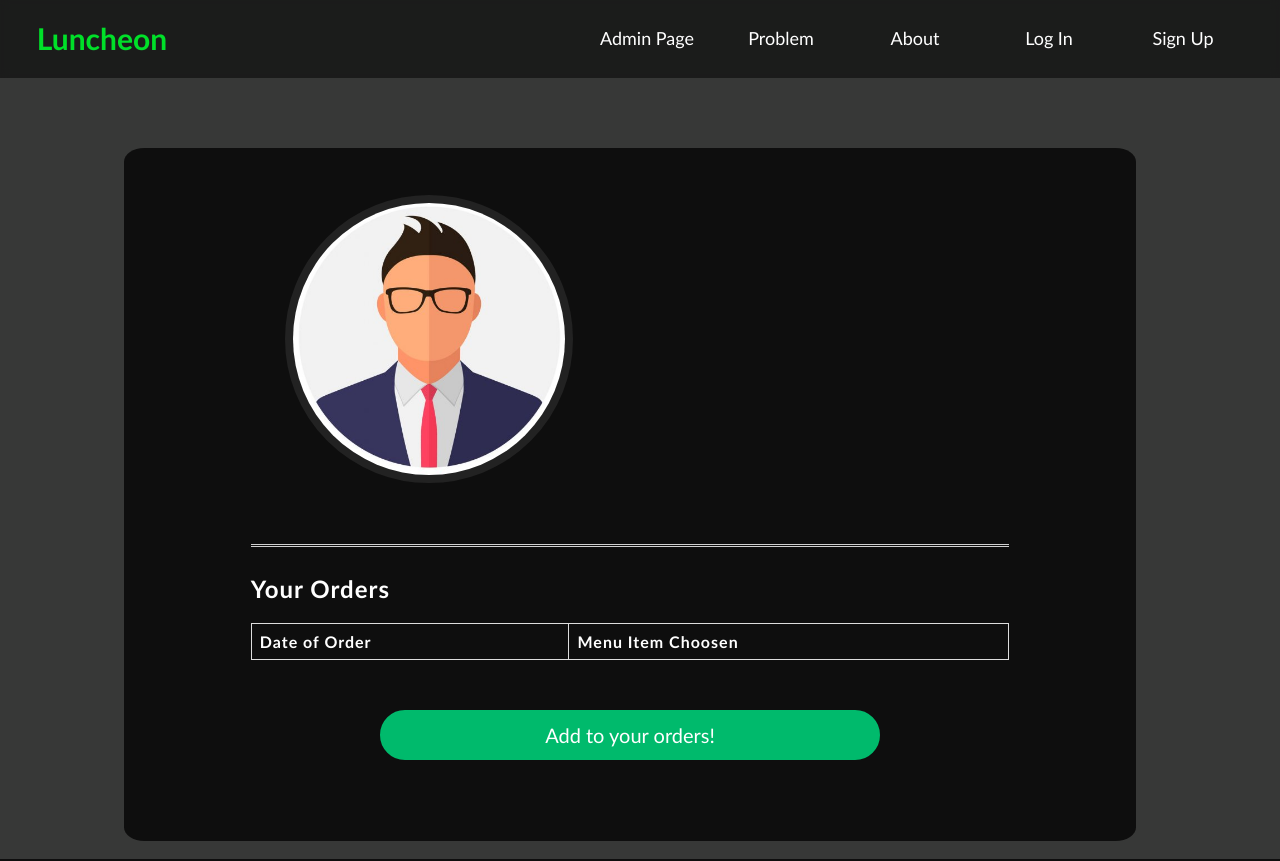
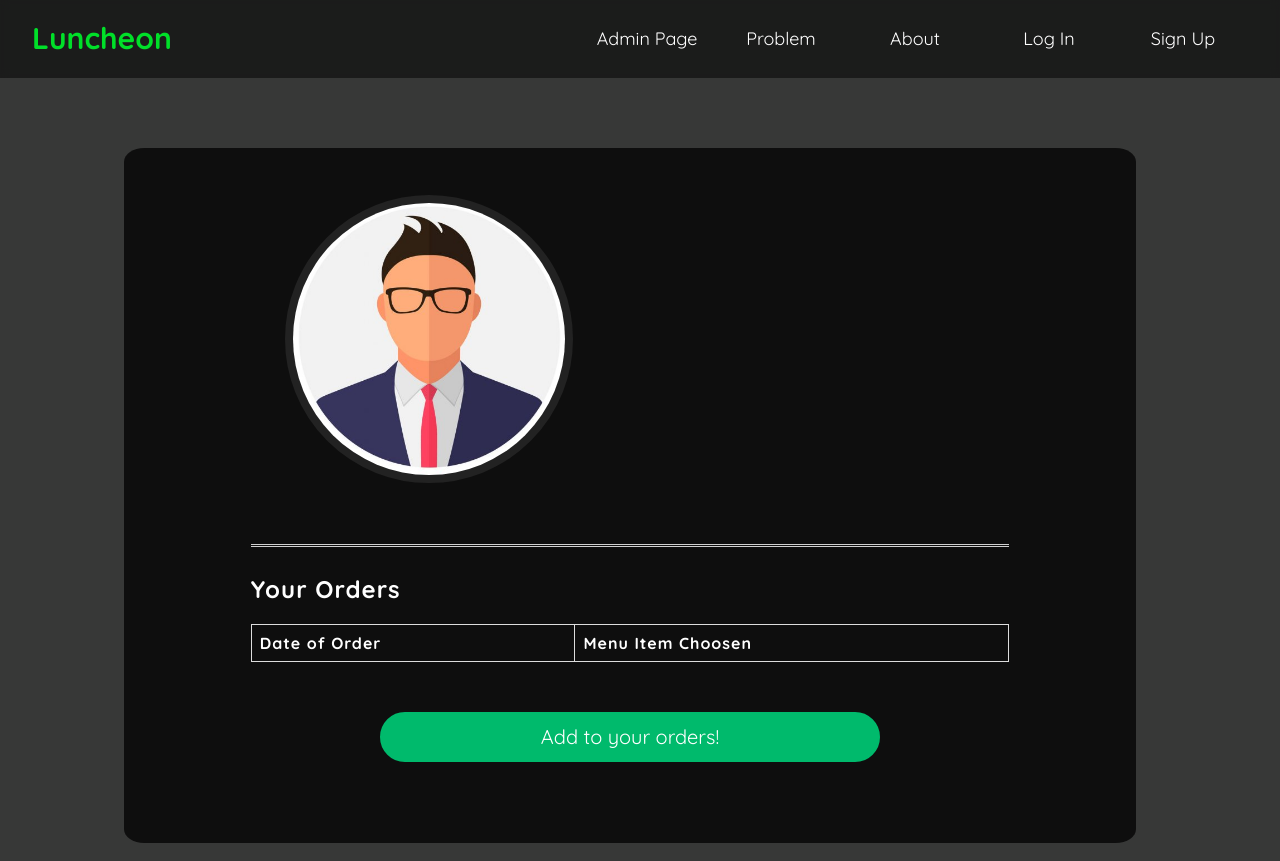
Before and after one commit to AtharvG-124/Atharv-Adrish-Chakshan-2, a PHP site: page /profile.php in a window 1280 px wide. Run offline with PHP 8.4, Linux system fonts and the light colour scheme; lists and menus that the app fills with data are empty.

Commit message:
FontChange

```diff
--- a/about.php
+++ b/about.php
@@ -8,7 +8,7 @@
     <title>About Us</title>
 
     <style>
-
+        @import url('https://fonts.googleapis.com/css2?family=Quicksand:wght@400;700&display=swap%27');
         body{
             display: flex;
             flex-direction: column;
--- a/css/caladmin.css
+++ b/css/caladmin.css
@@ -1,3 +1,4 @@
+@import url('https://fonts.googleapis.com/css2?family=Quicksand:wght@400;700&display=swap%27');
 body {
     background-size: cover;
     background: #373837;
@@ -12,7 +13,7 @@ body {
 
   .logo {
     cursor: pointer;
-    font-family: "Optima", sans-serif;
+    font-family: "Quicksand", sans-serif;
     color: green;
     padding-left: 20px;
     border: none;
@@ -44,7 +45,7 @@ body {
     color: white;
     float: right;
     padding-left: min(10px, 5%);
-    font-family: "Optima", sans-serif;
+    font-family: "Quicksand", sans-serif;
     font-size: calc(12px + 6px);
     margin-left: 10px;
     background: none;
--- a/css/profile.css
+++ b/css/profile.css
@@ -1,4 +1,4 @@
-
+@import url('https://fonts.googleapis.com/css2?family=Quicksand:wght@400;700&display=swap%27');
 body{
 
     background: url(Food_main_img.png) no-repeat;
@@ -12,13 +12,13 @@ body{
     color: #fff;
     flex-direction: column;
     letter-spacing: 1px;
-    font-family: "Optima", sans-serif;
+    font-family: "Quicksand", sans-serif;
 
 }
 
 .logo {
   cursor: pointer;
-  font-family: "Optima", sans-serif;
+  font-family: "Quicksand", sans-serif;
   color: green;
   height: 40px;
   width: 200px;
@@ -56,7 +56,7 @@ div {
   float: right;
   margin-left: 7px;
   margin-right: 7px;
-  font-family: "Optima", sans-serif;
+  font-family: "Quicksand", sans-serif;
   font-size: 18px;
   background: none;
   transition: background 0.5s ease-in-out;
@@ -129,7 +129,7 @@ h1 {
   white-space: nowrap;
   text-overflow: ellipsis;
   top: 24px;
-  font-family: "Optima", sans-serif;
+  font-family: "Quicksand", sans-serif;
   font-weight: bold;
   line-height: 100%;
   transform: translateY(-21px);
@@ -167,7 +167,7 @@ h1 {
   border-radius: 10px;
   border: none;
   z-index: 100;
-  font-family: "Optima", sans-serif;
+  font-family: "Quicksand", sans-serif;
   font-weight: bold;
   background-color: rgba(255, 255, 255, 0.2);
   text-overflow: ellipsis;
@@ -233,7 +233,7 @@ h1 {
   height: 50px;
   width: 100%;
   margin: 15px auto;
-  font-family: "Optima", sans-serif;
+  font-family: "Quicksand", sans-serif;
   font-weight: bold;
   border-radius: 100px;
   font-size: 14px;
@@ -312,7 +312,7 @@ h1 {
 }
 
 table {
-    font-family: "Optima", sans-serif;
+    font-family: "Quicksand", sans-serif;
     border-collapse: collapse;
     width: 100%;
   }
@@ -346,7 +346,7 @@ table {
     height: 50px;
     width: 500px;
     font-weight: 500;
-    font-family: "Optima", sans-serif;
+    font-family: "Quicksand", sans-serif;
     border-radius: 100px;
     font-size: 20px;
     margin-top: 30px;
--- a/index.php
+++ b/index.php
@@ -6,7 +6,9 @@
     <meta name="viewport" content="width=device-width, initial-scale=1.0">
     <link rel="stylesheet" href="css/styles.css">
     <title>Home</title>
-
+    <style>
+        @import url('https://fonts.googleapis.com/css2?family=Quicksand:wght@400;700&display=swap%27');
+    </style>
 </head>
 <body>
     <?php
--- a/login.php
+++ b/login.php
@@ -8,6 +8,7 @@
     <title>Log in</title>
 
     <style>
+      @import url('https://fonts.googleapis.com/css2?family=Quicksand:wght@400;700&display=swap%27');
       p {
         color: white;
       }
--- a/problem.php
+++ b/problem.php
@@ -6,7 +6,9 @@
     <meta name="viewport" content="width=device-width, initial-scale=1.0">
     <link rel="stylesheet" href="css/problem.css">
     <title>The Problem</title>
-
+    <style>
+        @import url('https://fonts.googleapis.com/css2?family=Quicksand:wght@400;700&display=swap%27');
+    </style>
 </head>
 <body>
 
--- a/profile.php
+++ b/profile.php
@@ -3,8 +3,9 @@
 <head>
     <meta charset="UTF-8">
     <meta name="viewport" content="width=device-width, initial-scale=1.0">
-    <title>Document</title>
+    <title>Your Profile</title>
     <style>
+        @import url('https://fonts.googleapis.com/css2?family=Quicksand:wght@400;700&display=swap%27');
         .content{
             padding-top: 150px;
             display: block;
--- a/signup.php
+++ b/signup.php
@@ -8,6 +8,7 @@
     <title>Sign Up</title>
 
     <style>
+      @import url('https://fonts.googleapis.com/css2?family=Quicksand:wght@400;700&display=swap%27');
       p {
         color: white;
       }
```
Also changed, not shown: admin.php (+3 -15 lines), calendar.php (+1 -13 lines), css/forms.css (+7 -7 lines), css/problem.css (+6 -5 lines), css/styles.css (+6 -5 lines).
